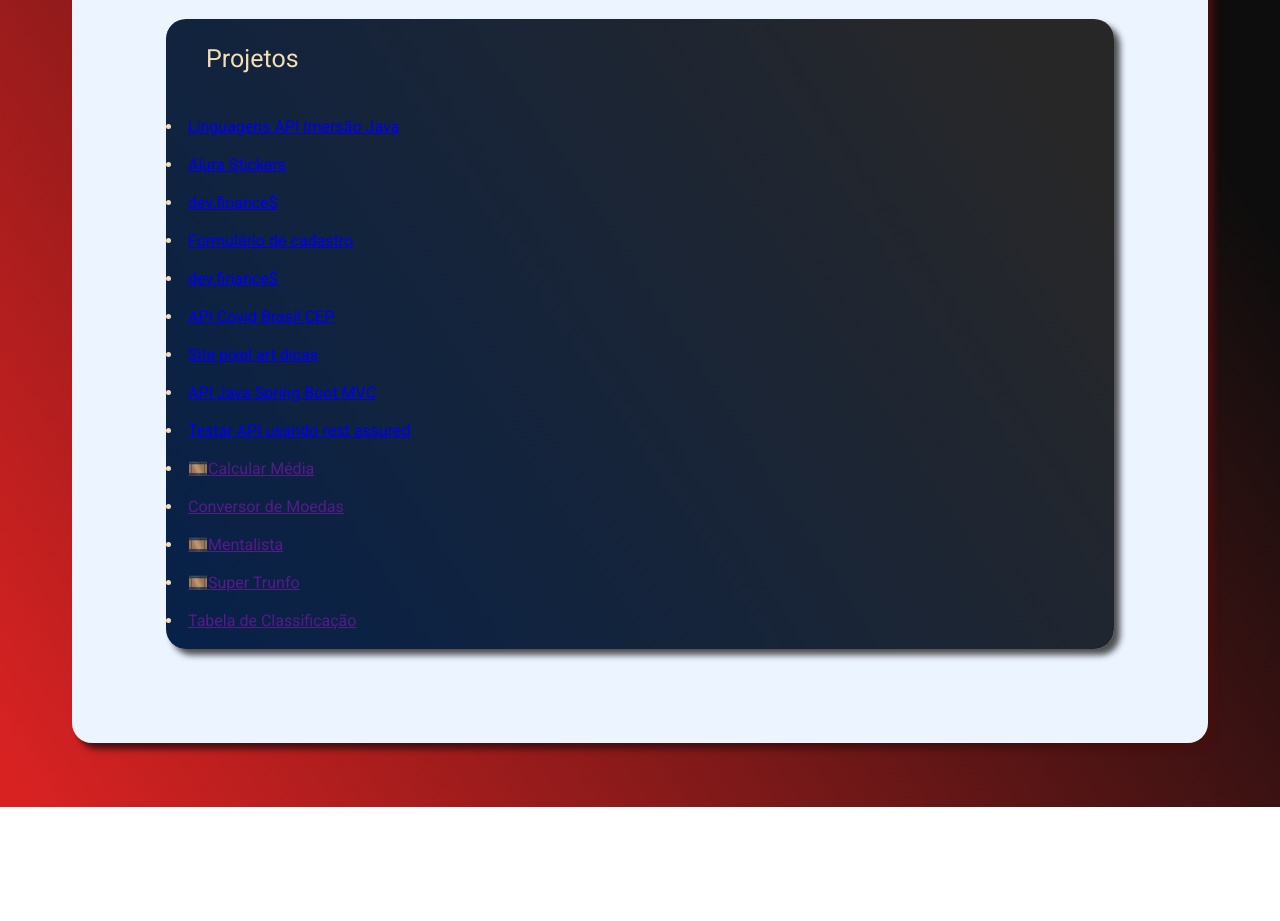
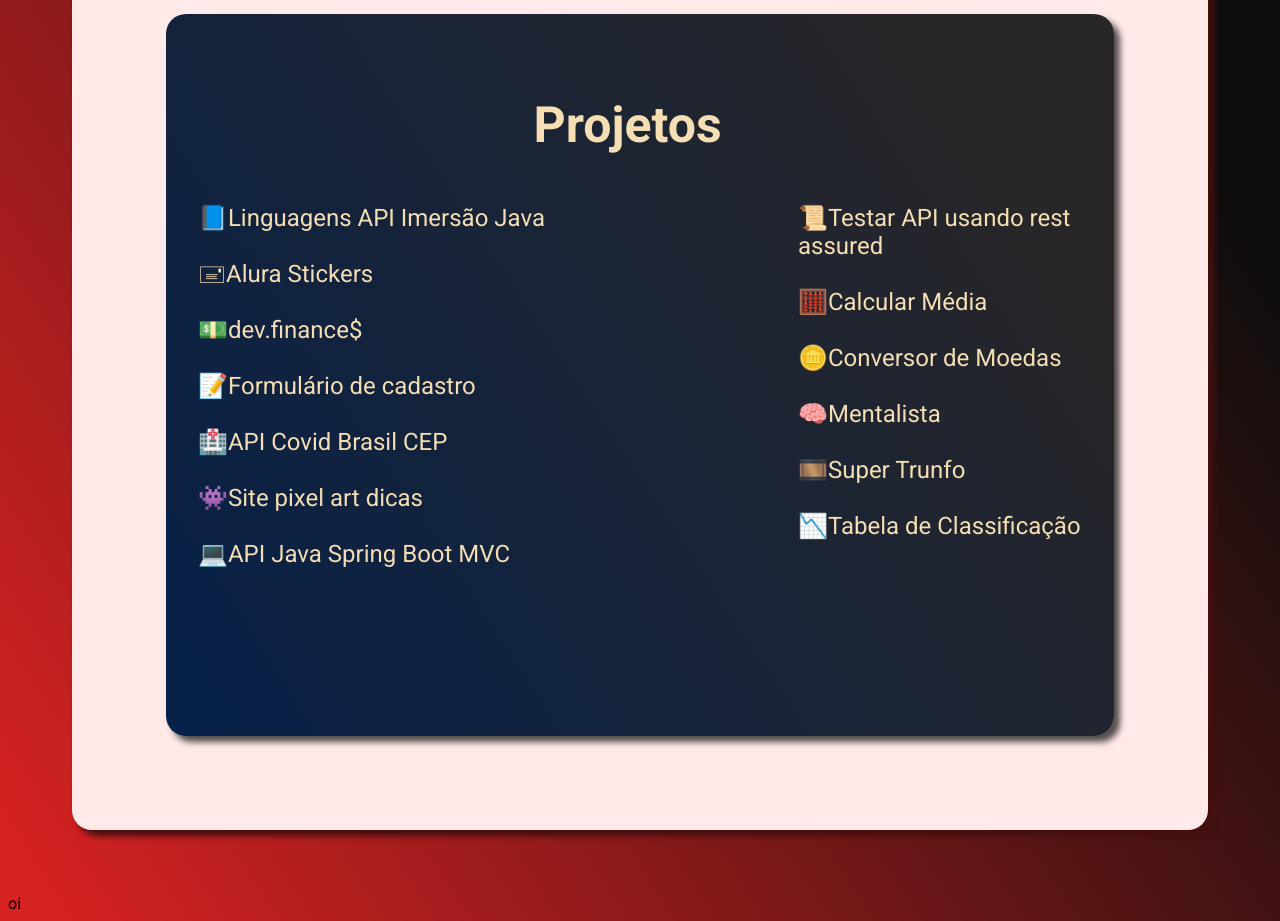
Before and after one commit to SASHIRl/Imersao-Dev-JavaScript, a plain HTML site: page Portfólio/index.html in a window 1280 px wide. Shown: the part 309-1230 px from the top of the page. Before the commit the page ends 1116 px from the top, so only its background shows below. Drawn offline with Linux system fonts and the light colour scheme.

Commit message:
Atualização do portfólio

```diff
--- a/Portfólio/index.html
+++ b/Portfólio/index.html
@@ -18,24 +18,27 @@
         </header>
 
         <main class="projetos">
-            <ul>Projetos</ul>
-            <br>
-            <li><a href="https://github.com/SASHIRl/linguagens-api">Linguagens API Imersão Java</a></li><br>
-            <li><a href="https://github.com/SASHIRl/Alura-Stickers">Alura Stickers</a></li><br>
-            <li><a href="https://sashirl.github.io/DW2A4/Atividades/A4/index">dev.finance$</a></li><br>
-            <li><a href="https://sashirl.github.io/DW2A4/Atividades/A5/index">Formulário de cadastro</a></li><br>
-            <li><a href="https://sashirl.github.io/DW2A4/Atividades/A4/index">dev.finance$</a></li><br>
-            <li><a href="https://sashirl.github.io/DW2A4/Atividades/A6/index">API Covid Brasil CEP</a></li><br>
-            <li><a href="https://dw-2-a4-silk.vercel.app/">Site pixel art dicas</a></li><br>
-            <li><a href="https://github.com/SASHIRl/api-rest-java-spring-boot">API Java Spring Boot MVC</a></li><br>
-            <li><a href="https://github.com/SASHIRl/API-test-using-rest-assured">Testar API usando rest assured</a></li><br>
-            <li><a href="">🎞️Calcular Média</a></li><br>
-            <li><a href="">Conversor de Moedas</a></li><br>
-            <li><a href="">🎞️Mentalista</a></li><br>
-            <li><a href="">🎞️Super Trunfo</a></li><br>
-            <li><a href="">Tabela de Classificação</a></li><br>
+            <ul class="projetos-titulo">Projetos</ul>
+            <div class="projetos-item">
+                <li><a href="https://github.com/SASHIRl/linguagens-api">📘Linguagens API Imersão Java</a></li><br>
+                <li><a href="https://github.com/SASHIRl/Alura-Stickers">🖃Alura Stickers</a></li><br>
+                <li><a href="https://sashirl.github.io/DW2A4/Atividades/A4/index">💵dev.finance$</a></li><br>
+                <li><a href="https://sashirl.github.io/DW2A4/Atividades/A5/index">📝Formulário de cadastro</a></li><br>
+                <li><a href="https://sashirl.github.io/DW2A4/Atividades/A6/index">🏥API Covid Brasil CEP</a></li><br>
+                <li><a href="https://dw-2-a4-silk.vercel.app/">👾Site pixel art dicas</a></li><br>
+                <li><a href="https://github.com/SASHIRl/api-rest-java-spring-boot">💻API Java Spring Boot MVC</a></li><br>
+            </div>
+            <div class="projetos-item2">
+                <li><a href="https://github.com/SASHIRl/API-test-using-rest-assured">📜Testar API usando rest assured</a></li><br>
+                <li><a href="">🧮Calcular Média</a></li><br>
+                <li><a href="">🪙Conversor de Moedas</a></li><br>
+                <li><a href="">🧠Mentalista</a></li><br>
+                <li><a href="">🎞️Super Trunfo</a></li><br>
+                <li><a href="">📉Tabela de Classificação</a></li><br>
+            </div>
         </main>
     </div>
+    <footer>oi</footer>
     <script src="script.js"></script>
 </body>
 </html>
--- a/Portfólio/style.css
+++ b/Portfólio/style.css
@@ -6,7 +6,7 @@ body {
 }
 
 .container {
-    background: #ECF4FF;
+    background: #ffe9e9;
     color: #1C1C1C;
     margin: 64px;
     border-radius: 20px;
@@ -44,13 +44,49 @@ body {
     margin: 30px;
     color: wheat;
     border-radius: 20px;
+    padding: 32px;
     display: flex;
     box-shadow: 6px 6px 6px #141212ba;
     flex-direction: column;
+
 }
 
-.projetos ul{
-    display: flex;
+.projetos-titulo{
+    list-style: none;
     align-items: center;
-    font-size: 25px;
+    font-weight: 700;
+    font-size: 50px;
+    text-align: center;
+    margin-right: 65px;
 }
+
+.titulo h3 {
+    font-size: 22.49999904px;
+}
+
+.projetos-item {
+    list-style-type: none;
+    font-weight: 400;
+    font-size: 24px;
+    line-height: 28px;
+    height: 0px;
+}
+
+.projetos-item2 {
+    list-style-type: none;
+    font-weight: 400;
+    font-size: 24px;
+    margin-left: 600px;
+    line-height: 28px;
+    height: 500px;
+}
+
+.projetos-item a {
+    color: wheat;
+    text-decoration: none;
+}
+
+.projetos-item2 a {
+    color: wheat;
+    text-decoration: none;
+}
```
